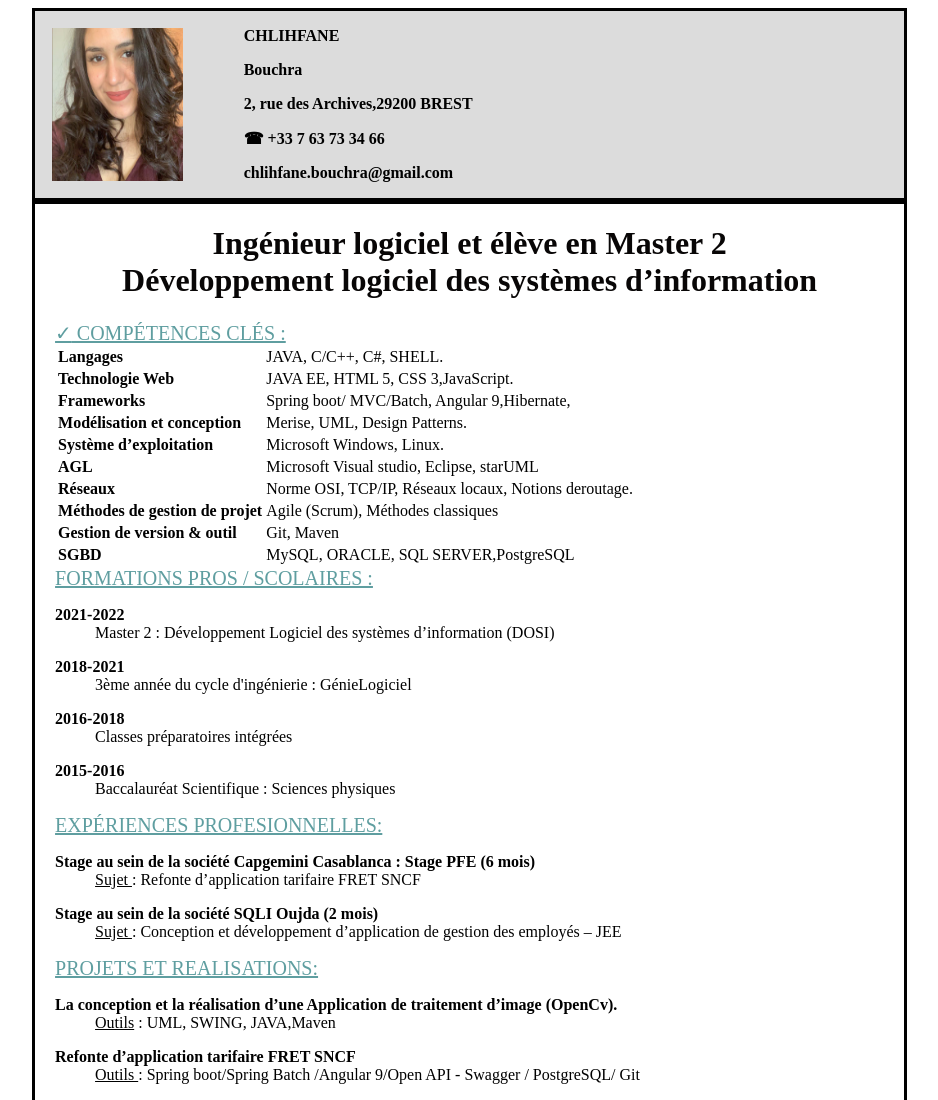
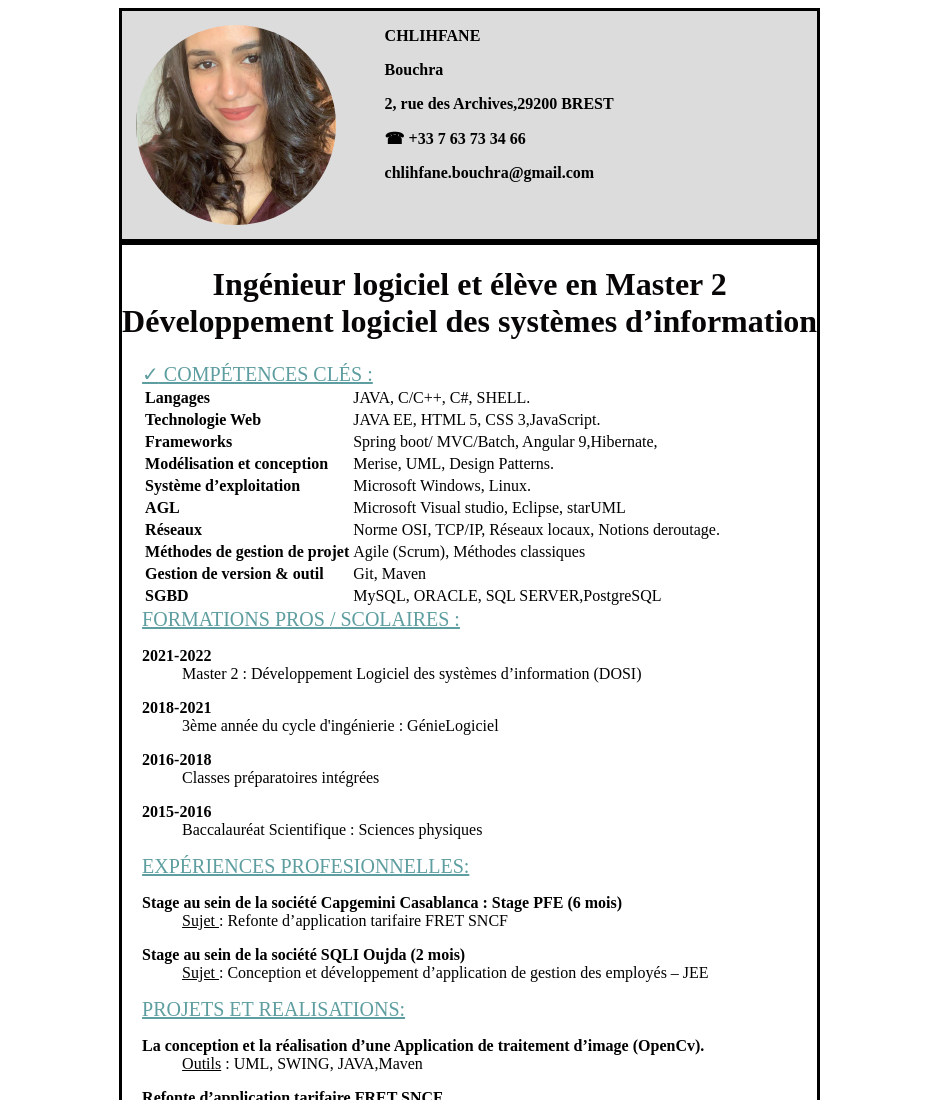
Before and after one commit to BouchraCHLIHFANE/uboResume, a plain HTML site: page index.html in a window 1280 px wide. Shown: the top 1100 px of the page, without its empty margins (202-1140 px from the left). Drawn offline with nearby package versions, Linux system fonts and the light colour scheme; no server answers; some icons are missing.

Commit message:
image style adjustement

```diff
--- a/css/resume.css
+++ b/css/resume.css
@@ -1,5 +1,10 @@
 #wrapper { margin-left: 5% ; }
-img {width: 15%; margin: 2%;}
+img {
+    height: 200px ;
+    width: 200px ;
+    border-radius: 100px ;
+    margin: 2%;
+}
 #conteneur
 {
 display: flex;
```
